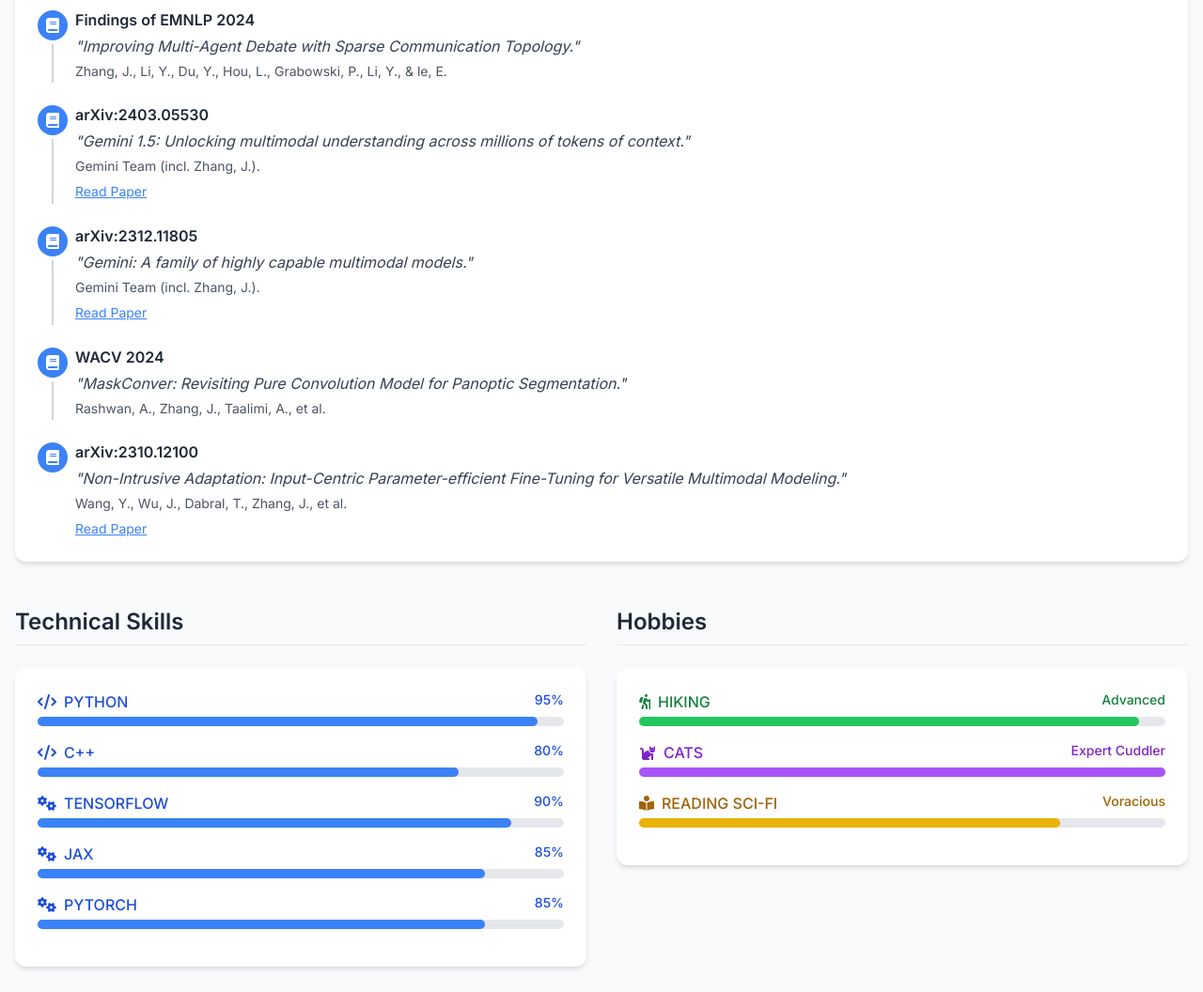
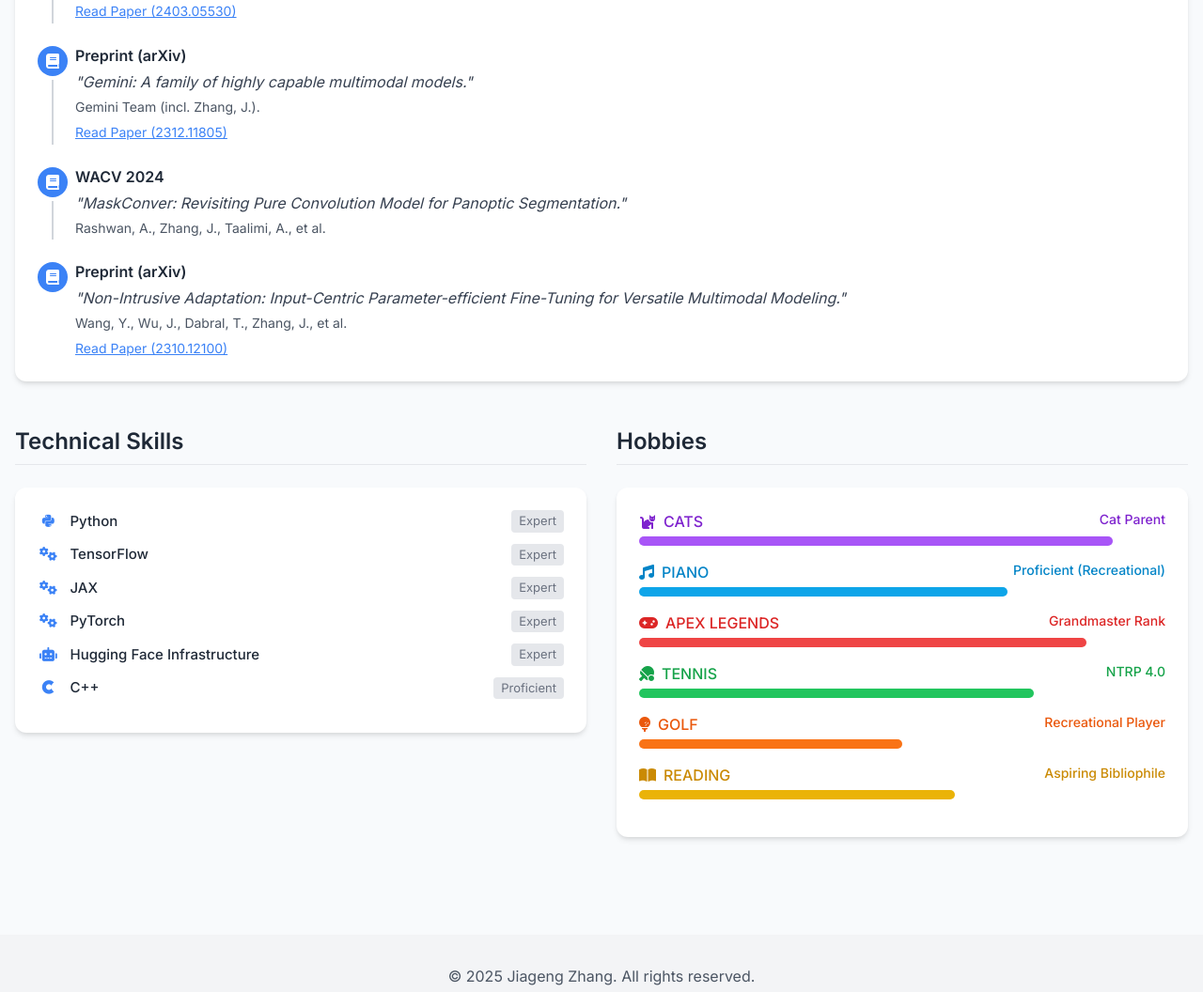
Before and after one commit to Zarjagen/portfolio, a plain HTML site: page index.html in a window 1280 px wide. Shown: the part 1565-2621 px from the top of the page at 94% size. Drawn offline with nearby package versions, Linux system fonts and the light colour scheme.

Commit message:
Update portfolio

```diff
--- a/index.html
+++ b/index.html
@@ -12,12 +12,12 @@
             font-family: 'Inter', sans-serif;
             background-color: #f8fafc; /* Tailwind gray-50 */
         }
-        .progress-bar-bg {
+        /* .progress-bar-bg {
             background-color: #e5e7eb; /* Tailwind gray-200 */
-        }
+        /* }
         .progress-bar-fill {
             background-color: #3b82f6; /* Tailwind blue-500 */
-        }
+        /* } */
         .icon-link:hover {
             color: #3b82f6; /* Tailwind blue-500 */
         }
@@ -62,7 +62,7 @@
         }
 
         .hero-background {
-            background-image: url('https://placehold.co/1200x300/a0aec0/ffffff?text=Mountain+Landscape');
+            background-image: url('https://placehold.co/1200x300/a0aec0/ffffff?text=Universe');
             background-size: cover;
             background-position: center;
             height: 250px;
@@ -83,19 +83,19 @@
         }
 
         .publication-details p {
-            margin-bottom: 0.25rem; /* sm:mb-1 */
+            margin-bottom: 0.25rem;
         }
         .publication-details .authors {
-            font-size: 0.875rem; /* text-sm */
-            color: #4b5563; /* gray-600 */
+            font-size: 0.875rem;
+            color: #4b5563;
         }
         .publication-details .read-paper-link {
-            color: #3b82f6; /* Tailwind blue-500 */
+            color: #3b82f6;
             text-decoration: underline;
-            font-size: 0.875rem; /* text-sm */
+            font-size: 0.875rem;
         }
         .publication-details .read-paper-link:hover {
-            color: #2563eb; /* Tailwind blue-600 */
+            color: #2563eb;
         }
 
 
@@ -127,13 +127,12 @@
         .timeline-line {
             width: 2px;
             background-color: #d1d5db; /* Gray-300 */
-            flex-grow: 1; /* Default to extend */
+            flex-grow: 1;
             margin-top: 0.25rem;
         }
-        /* Style for the very last timeline item's line in a list */
         .timeline-item-container.is-last .timeline-line {
             flex-grow: 0 !important;
-            height: 0 !important; /* Effectively hide it or make very short */
+            height: 0 !important;
         }
 
         /* Experience Project Item Styling */
@@ -146,13 +145,49 @@
             color: #3b82f6;
             margin-right: 0.5rem;
             margin-top: 0.125rem;
-            width: 1.25em; /* ensure consistent icon width, slightly larger */
+            width: 1.25em;
             text-align: center;
-            flex-shrink: 0; /* Prevent icon from shrinking */
+            flex-shrink: 0;
         }
         .project-item-text {
             flex: 1;
         }
+
+        /* Technical Skills List Styling */
+        .skill-item {
+            display: flex;
+            align-items: center;
+            margin-bottom: 0.75rem; /* mb-3 */
+            font-size: 0.9375rem; /* text-base slightly smaller */
+        }
+        .skill-item-icon {
+            color: #3b82f6; /* text-blue-500 */
+            margin-right: 0.75rem; /* mr-3 */
+            width: 1.5em; /* Consistent icon width */
+            text-align: center;
+        }
+        .skill-name {
+            font-weight: 500; /* font-medium */
+            color: #1f2937; /* text-gray-800 */
+            flex-grow: 1;
+        }
+        .skill-level {
+            font-size: 0.8125rem; /* text-sm slightly smaller */
+            color: #6b7280; /* text-gray-500 */
+            background-color: #e5e7eb; /* bg-gray-200 */
+            padding: 0.125rem 0.5rem; /* py-0.5 px-2 */
+            border-radius: 0.25rem; /* rounded-md */
+        }
+
+
+        /* Hobby progress bar colors */
+        .hobby-cats .progress-bar-fill { background-color: #a855f7; } /* Purple */
+        .hobby-piano .progress-bar-fill { background-color: #0ea5e9; } /* Sky Blue */
+        .hobby-apex .progress-bar-fill { background-color: #ef4444; } /* Red */
+        .hobby-tennis .progress-bar-fill { background-color: #22c55e; } /* Green */
+        .hobby-golf .progress-bar-fill { background-color: #f97316; } /* Orange */
+        .hobby-reading .progress-bar-fill { background-color: #eab308; } /* Yellow */
+
 
     </style>
 </head>
@@ -206,6 +241,7 @@
                             <p class="text-sm text-gray-500 mb-3">May 2019 - Present | Mountain View, CA</p>
 
                             <div class="space-y-4 text-sm">
+                                <!-- LLM Research Section Commented Out
                                 <div>
                                     <h4 class="font-semibold text-gray-800 mb-2">LLM Research (Multimodal, Efficient LLM, Agent):</h4>
                                     <div class="space-y-1">
@@ -231,6 +267,7 @@
                                         </div>
                                     </div>
                                 </div>
+                                -->
                                 <div class="mt-3">
                                     <h4 class="font-semibold text-gray-800 mb-2">Gemini Post-Training (Productionisation):</h4>
                                      <div class="space-y-1">
@@ -327,10 +364,10 @@
                             <div class="timeline-line"></div>
                         </div>
                         <div class="publication-details">
-                            <p class="font-semibold text-gray-800">arXiv:2403.05530</p>
+                            <p class="font-semibold text-gray-800">Preprint (arXiv)</p>
                             <p class="italic">"Gemini 1.5: Unlocking multimodal understanding across millions of tokens of context."</p>
                             <p class="authors">Gemini Team (incl. Zhang, J.).</p>
-                            <a href="https://arxiv.org/abs/2403.05530" target="_blank" rel="noopener noreferrer" class="read-paper-link">Read Paper</a>
+                            <a href="https://arxiv.org/abs/2403.05530" target="_blank" rel="noopener noreferrer" class="read-paper-link">Read Paper (2403.05530)</a>
                         </div>
                     </div>
                     <div class="timeline-item-container">
@@ -339,10 +376,10 @@
                             <div class="timeline-line"></div>
                         </div>
                         <div class="publication-details">
-                           <p class="font-semibold text-gray-800">arXiv:2312.11805</p>
+                           <p class="font-semibold text-gray-800">Preprint (arXiv)</p>
                            <p class="italic">"Gemini: A family of highly capable multimodal models."</p>
                            <p class="authors">Gemini Team (incl. Zhang, J.).</p>
-                           <a href="https://arxiv.org/abs/2312.11805" target="_blank" rel="noopener noreferrer" class="read-paper-link">Read Paper</a>
+                           <a href="https://arxiv.org/abs/2312.11805" target="_blank" rel="noopener noreferrer" class="read-paper-link">Read Paper (2312.11805)</a>
                         </div>
                     </div>
                     <div class="timeline-item-container">
@@ -362,10 +399,10 @@
                             <div class="timeline-line"></div>
                         </div>
                         <div class="publication-details">
-                            <p class="font-semibold text-gray-800">arXiv:2310.12100</p>
+                            <p class="font-semibold text-gray-800">Preprint (arXiv)</p>
                             <p class="italic">"Non-Intrusive Adaptation: Input-Centric Parameter-efficient Fine-Tuning for Versatile Multimodal Modeling."</p>
                             <p class="authors">Wang, Y., Wu, J., Dabral, T., Zhang, J., et al.</p>
-                            <a href="https://arxiv.org/abs/2310.12100" target="_blank" rel="noopener noreferrer" class="read-paper-link">Read Paper</a>
+                            <a href="https://arxiv.org/abs/2310.12100" target="_blank" rel="noopener noreferrer" class="read-paper-link">Read Paper (2310.12100)</a>
                         </div>
                     </div>
                 </div>
@@ -376,50 +413,34 @@
             <section>
                 <h2 class="section-title mb-6 text-2xl border-b pb-2">Technical Skills</h2>
                 <div class="card">
-                    <div class="mb-4">
-                        <div class="flex justify-between mb-1">
-                            <span class="text-base font-medium text-blue-700"><i class="fas fa-code mr-2"></i>PYTHON</span>
-                            <span class="text-sm font-medium text-blue-700">95%</span>
-                        </div>
-                        <div class="w-full progress-bar-bg rounded-full h-2.5">
-                            <div class="progress-bar-fill h-2.5 rounded-full" style="width: 95%"></div>
-                        </div>
+                    <div class="skill-item">
+                        <span class="skill-item-icon"><i class="fab fa-python fa-fw"></i></span>
+                        <span class="skill-name">Python</span>
+                        <span class="skill-level">Expert</span>
                     </div>
-                    <div class="mb-4">
-                        <div class="flex justify-between mb-1">
-                            <span class="text-base font-medium text-blue-700"><i class="fas fa-code mr-2"></i>C++</span>
-                            <span class="text-sm font-medium text-blue-700">80%</span>
-                        </div>
-                        <div class="w-full progress-bar-bg rounded-full h-2.5">
-                            <div class="progress-bar-fill h-2.5 rounded-full" style="width: 80%"></div>
-                        </div>
+                    <div class="skill-item">
+                        <span class="skill-item-icon"><i class="fas fa-cogs fa-fw"></i></span>
+                        <span class="skill-name">TensorFlow</span>
+                        <span class="skill-level">Expert</span>
                     </div>
-                    <div class="mb-4">
-                        <div class="flex justify-between mb-1">
-                            <span class="text-base font-medium text-blue-700"><i class="fas fa-cogs mr-2"></i>TENSORFLOW</span>
-                            <span class="text-sm font-medium text-blue-700">90%</span>
-                        </div>
-                        <div class="w-full progress-bar-bg rounded-full h-2.5">
-                            <div class="progress-bar-fill h-2.5 rounded-full" style="width: 90%"></div>
-                        </div>
+                    <div class="skill-item">
+                        <span class="skill-item-icon"><i class="fas fa-cogs fa-fw"></i></span>
+                        <span class="skill-name">JAX</span>
+                        <span class="skill-level">Expert</span>
                     </div>
-                    <div class="mb-4">
-                        <div class="flex justify-between mb-1">
-                            <span class="text-base font-medium text-blue-700"><i class="fas fa-cogs mr-2"></i>JAX</span>
-                            <span class="text-sm font-medium text-blue-700">85%</span>
-                        </div>
-                        <div class="w-full progress-bar-bg rounded-full h-2.5">
-                            <div class="progress-bar-fill h-2.5 rounded-full" style="width: 85%"></div>
-                        </div>
+                    <div class="skill-item">
+                        <span class="skill-item-icon"><i class="fas fa-cogs fa-fw"></i></span>
+                        <span class="skill-name">PyTorch</span>
+                        <span class="skill-level">Expert</span>
                     </div>
-                    <div class="mb-4">
-                        <div class="flex justify-between mb-1">
-                            <span class="text-base font-medium text-blue-700"><i class="fas fa-cogs mr-2"></i>PYTORCH</span>
-                            <span class="text-sm font-medium text-blue-700">85%</span>
-                        </div>
-                        <div class="w-full progress-bar-bg rounded-full h-2.5">
-                            <div class="progress-bar-fill h-2.5 rounded-full" style="width: 85%"></div>
-                        </div>
+                    <div class="skill-item">
+                        <span class="skill-item-icon"><i class="fas fa-robot fa-fw"></i></span>
+                        <span class="skill-name">Hugging Face Infrastructure</span>
+                        <span class="skill-level">Expert</span>
+                    </div>
+                    <div class="skill-item">
+                        <span class="skill-item-icon"><i class="fab fa-cuttlefish fa-fw"></i></span> <span class="skill-name">C++</span>
+                        <span class="skill-level">Proficient</span>
                     </div>
                 </div>
             </section>
@@ -427,31 +448,58 @@
             <section>
                 <h2 class="section-title mb-6 text-2xl border-b pb-2">Hobbies</h2>
                 <div class="card">
-                    <div class="mb-4">
+                    <div class="mb-4 hobby-cats">
                         <div class="flex justify-between mb-1">
-                            <span class="text-base font-medium text-green-700"><i class="fas fa-hiking mr-2"></i>HIKING</span>
-                             <span class="text-sm font-medium text-green-700">Advanced</span>
+                            <span class="text-base font-medium text-purple-700"><i class="fas fa-cat mr-2"></i>CATS</span>
+                             <span class="text-sm font-medium text-purple-700">Cat Parent</span>
                         </div>
                         <div class="w-full progress-bar-bg rounded-full h-2.5">
-                            <div class="bg-green-500 h-2.5 rounded-full" style="width: 95%"></div>
+                            <div class="progress-bar-fill h-2.5 rounded-full" style="width: 90%"></div>
                         </div>
                     </div>
-                    <div class="mb-4">
+                    <div class="mb-4 hobby-piano">
                         <div class="flex justify-between mb-1">
-                            <span class="text-base font-medium text-purple-700"><i class="fas fa-cat mr-2"></i>CATS</span>
-                            <span class="text-sm font-medium text-purple-700">Expert Cuddler</span>
+                            <span class="text-base font-medium text-sky-600"><i class="fas fa-music mr-2"></i>PIANO</span>
+                            <span class="text-sm font-medium text-sky-600">Proficient (Recreational)</span>
                         </div>
                         <div class="w-full progress-bar-bg rounded-full h-2.5">
-                            <div class="bg-purple-500 h-2.5 rounded-full" style="width: 100%"></div>
+                            <div class="progress-bar-fill h-2.5 rounded-full" style="width: 70%"></div>
                         </div>
                     </div>
-                    <div class="mb-4">
+                    <div class="mb-4 hobby-apex">
                         <div class="flex justify-between mb-1">
-                            <span class="text-base font-medium text-yellow-700"><i class="fas fa-book-reader mr-2"></i>READING SCI-FI</span>
-                            <span class="text-sm font-medium text-yellow-700">Voracious</span>
+                            <span class="text-base font-medium text-red-600"><i class="fas fa-gamepad mr-2"></i>APEX LEGENDS</span>
+                            <span class="text-sm font-medium text-red-600">Grandmaster Rank</span>
                         </div>
                         <div class="w-full progress-bar-bg rounded-full h-2.5">
-                            <div class="bg-yellow-500 h-2.5 rounded-full" style="width: 80%"></div>
+                            <div class="progress-bar-fill h-2.5 rounded-full" style="width: 85%"></div>
+                        </div>
+                    </div>
+                     <div class="mb-4 hobby-tennis">
+                        <div class="flex justify-between mb-1">
+                            <span class="text-base font-medium text-green-600"><i class="fas fa-table-tennis mr-2"></i>TENNIS</span>
+                            <span class="text-sm font-medium text-green-600">NTRP 4.0</span>
+                        </div>
+                        <div class="w-full progress-bar-bg rounded-full h-2.5">
+                            <div class="progress-bar-fill h-2.5 rounded-full" style="width: 75%"></div>
+                        </div>
+                    </div>
+                     <div class="mb-4 hobby-golf">
+                        <div class="flex justify-between mb-1">
+                            <span class="text-base font-medium text-orange-600"><i class="fas fa-golf-ball mr-2"></i>GOLF</span>
+                            <span class="text-sm font-medium text-orange-600">Recreational Player</span>
+                        </div>
+                        <div class="w-full progress-bar-bg rounded-full h-2.5">
+                            <div class="progress-bar-fill h-2.5 rounded-full" style="width: 50%"></div>
+                        </div>
+                    </div>
+                    <div class="mb-4 hobby-reading">
+                        <div class="flex justify-between mb-1">
+                            <span class="text-base font-medium text-yellow-600"><i class="fas fa-book-open mr-2"></i>READING</span>
+                            <span class="text-sm font-medium text-yellow-600">Aspiring Bibliophile</span>
+                        </div>
+                        <div class="w-full progress-bar-bg rounded-full h-2.5">
+                            <div class="progress-bar-fill h-2.5 rounded-full" style="width: 60%"></div>
                         </div>
                     </div>
                 </div>
```
